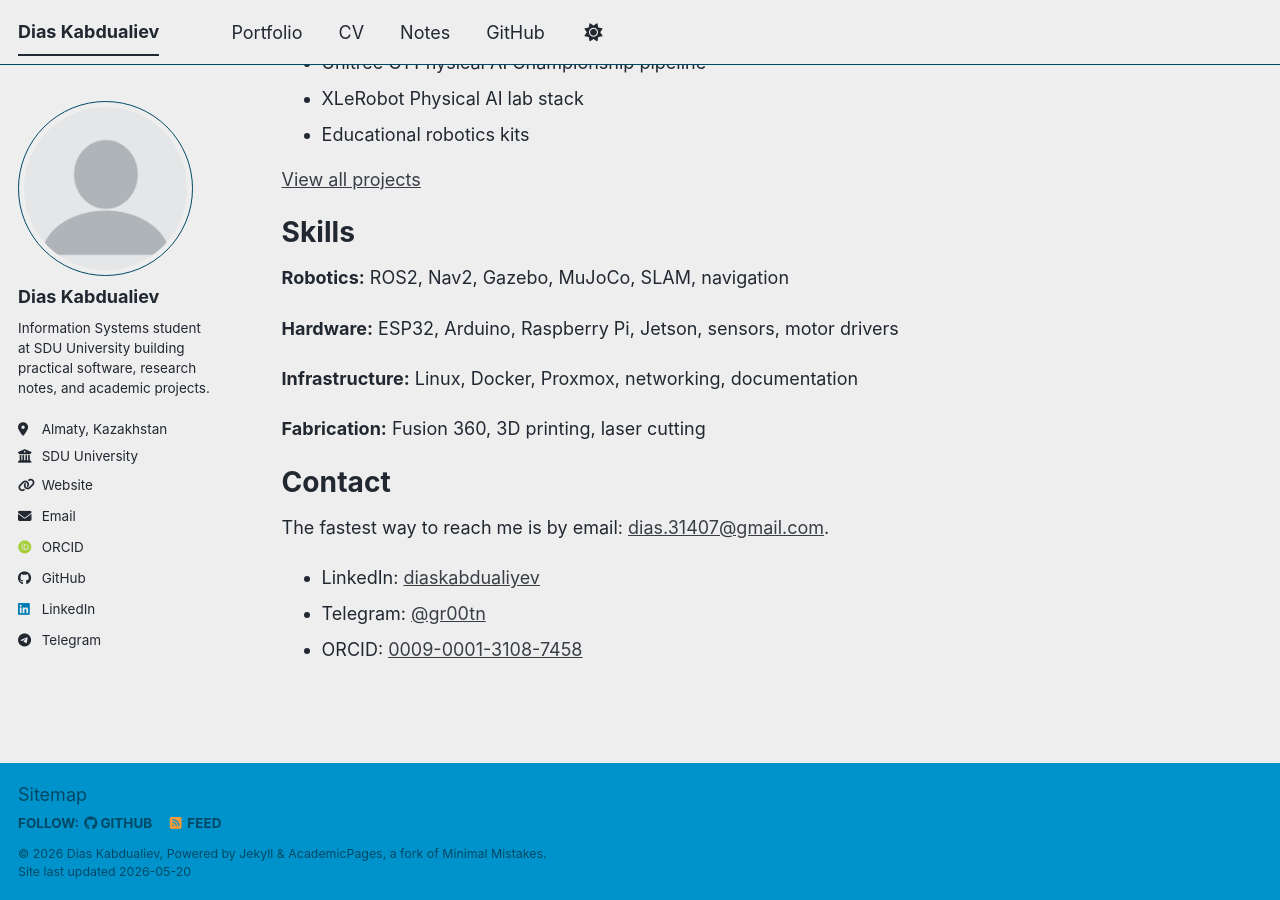
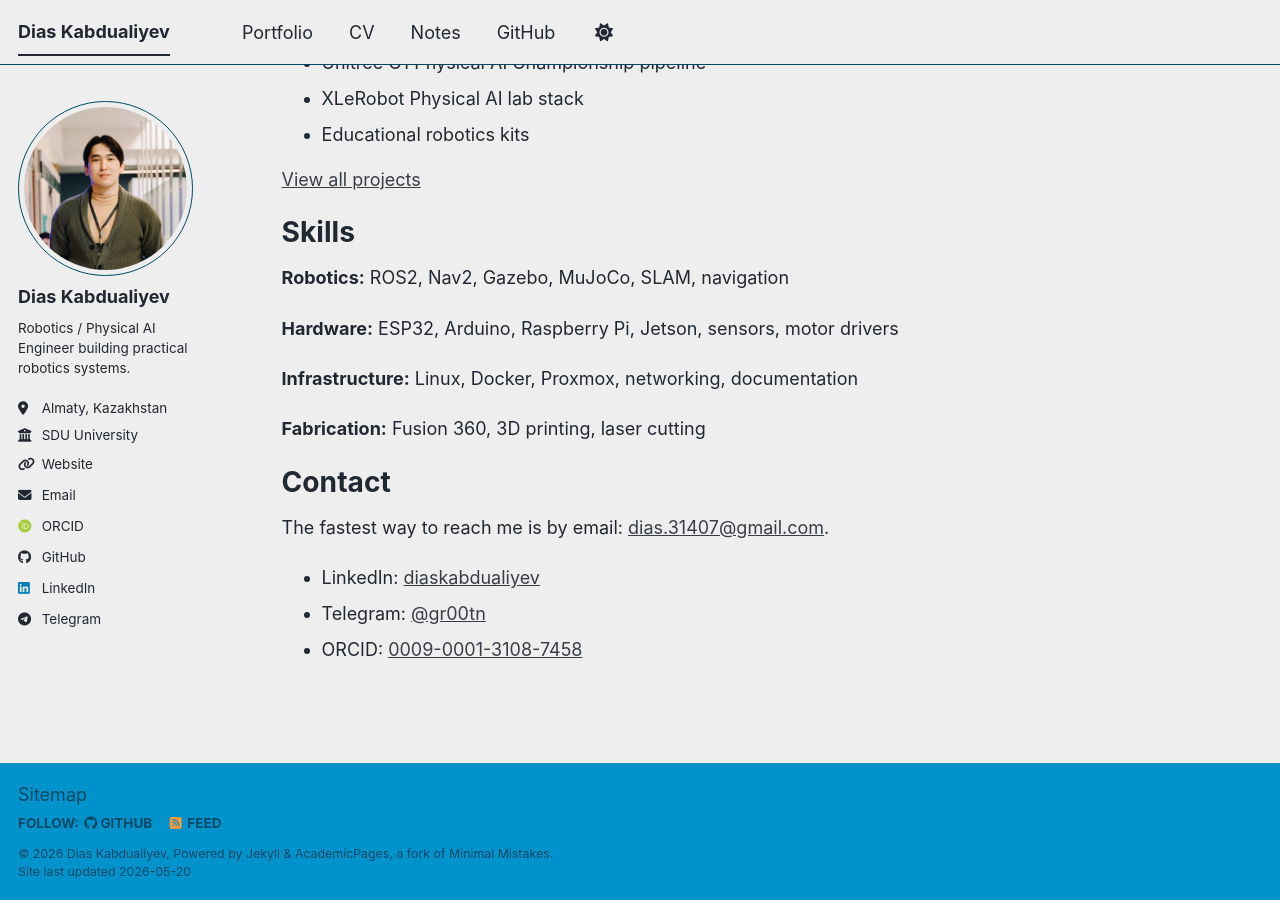
Before and after one commit to diaskabdualiev/portfolio, a Jekyll site: the page built from _pages/about.md, in a window 1280 px wide and 900 px high, scrolled down 664 px. Built offline with Jekyll 4.4.1, drawn with Linux system fonts in a browser that asks for light colours; some web fonts are replaced; a script bundle is joined from its source files by our own code; library files that are not in the unit come from our copies.

Commit message:
Update profile photo

```diff
--- a/_config.yml
+++ b/_config.yml
@@ -9,10 +9,10 @@
 # Basic Site Settings
 locale                   : "en-US"
 site_theme               : "air" # The available themes options are "default", "air", "sunrise", "mint", "dirt" and "contrast"
-title                    : "Dias Kabdualiev"
+title                    : "Dias Kabdualiyev"
 title_separator          : "-"
-name                     : &name "Dias Kabdualiev"
-description              : &description "Information Systems student at SDU University. Academic portfolio, projects, CV, and research notes."   # Update this with a general description of your site, this is the default if not overridden by a page
+name                     : &name "Dias Kabdualiyev"
+description              : &description "Robotics / Physical AI Engineer based in Almaty, Kazakhstan."   # Update this with a general description of your site, this is the default if not overridden by a page
 url                      : https://diaskabdualiev.github.io # The base hostname & protocol for your site e.g. "https://[your GitHub username].github.io",
                                                            # or if you already have some other page hosted on Github then use "https://[your GitHub username].github.io/[Your Repo Name]"
 baseurl                  : "/portfolio" # the subpath of your site, e.g. "/blog"
@@ -23,10 +23,10 @@ repository               : "diaskabdualiev/portfolio"
 #               Additional customization can be done by editing /_includes/author-profile.html
 author:
   # Biographic information
-  avatar           : "profile.png"
-  name             : "Dias Kabdualiev"
+  avatar           : "dias-kabdualiyev.jpg"
+  name             : "Dias Kabdualiyev"
   pronouns         : # example: "she/her"
-  bio              : "Information Systems student at SDU University building practical software, research notes, and academic projects."
+  bio              : "Robotics / Physical AI Engineer building practical robotics systems."
   location         : "Almaty, Kazakhstan"
   employer         : "SDU University"
   uri              : "https://diaskabdualiev.github.io/portfolio/"
@@ -149,7 +149,7 @@ og_description           :  # Social media default site image description
 # - https://developers.google.com/structured-data/customize/social-profiles
 social:
   type                   : Person # Person or Organization (defaults to Person)
-  name                   : "Dias Kabdualiev" # If the user or organization name differs from the site's name
+  name                   : "Dias Kabdualiyev" # If the user or organization name differs from the site's name
   links:
     - "https://github.com/diaskabdualiev"
     - "https://www.linkedin.com/in/diaskabdualiyev/"
```
Also changed, not shown: images/dias-kabdualiyev.jpg (added).
